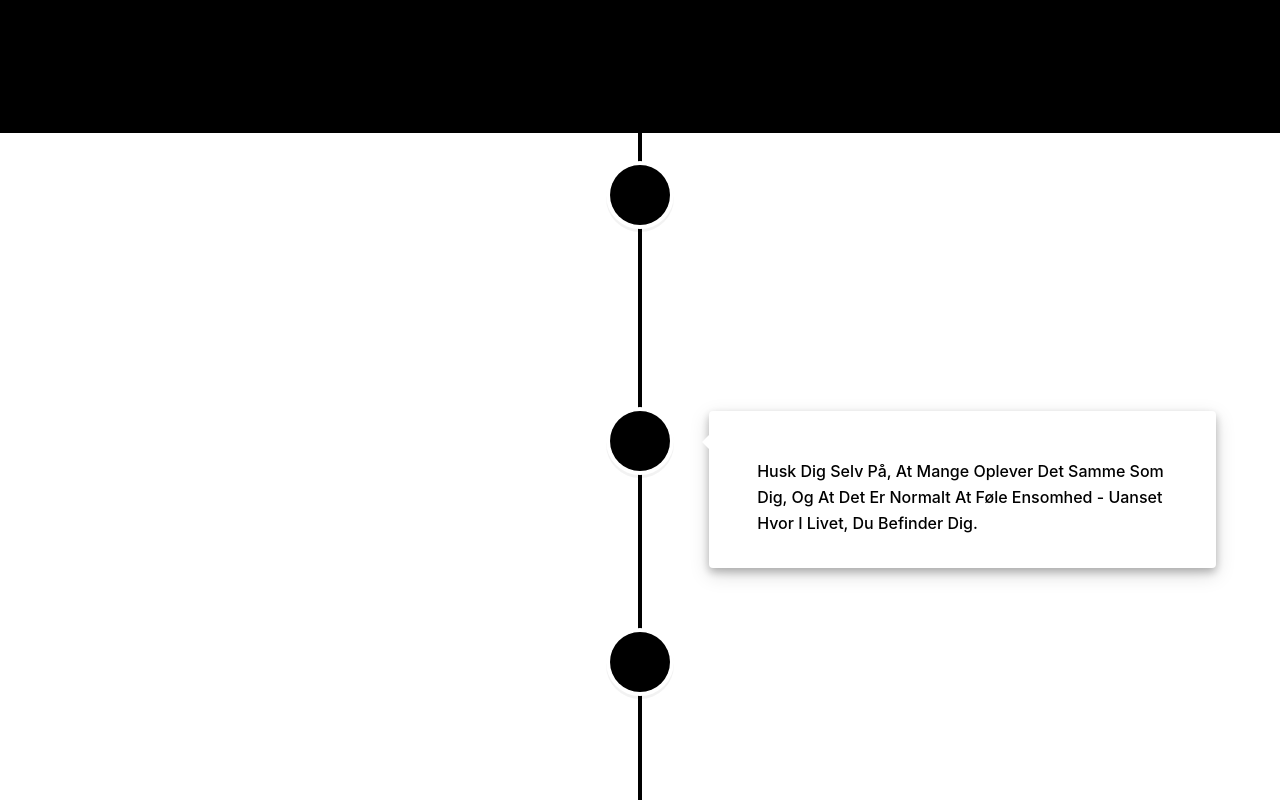
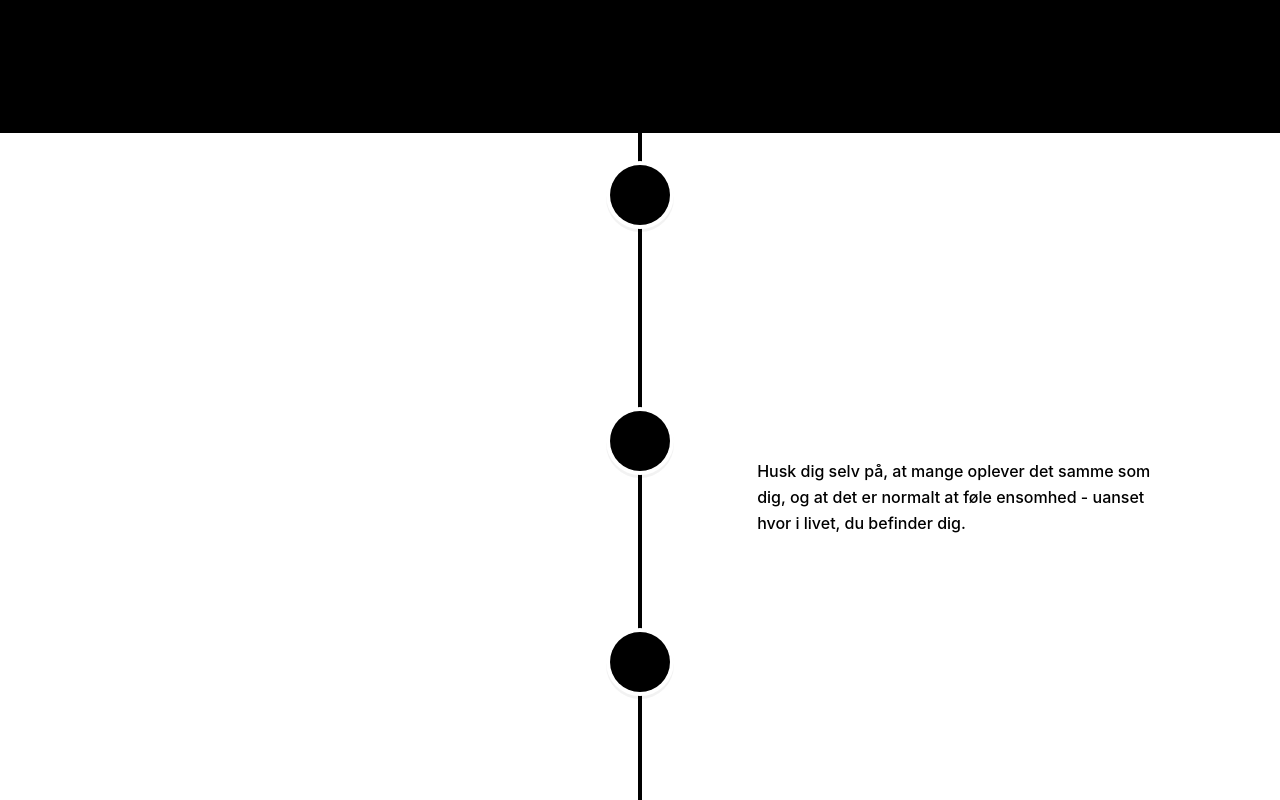
Before and after one commit to AhmedE2021/ensom-mig, a React (Create React App) app: page / in a window 1280 px wide. Shown: the part 2940-3740 px from the top of the page. Built offline with nearby package versions, Linux system fonts and the light colour scheme.

Commit message:
Update App.css

```diff
--- a/src/App.css
+++ b/src/App.css
@@ -6,8 +6,9 @@ body {
   margin: 0;
   padding: 0;
   box-sizing: border-box;
-  text-transform: capitalize;
   transition: all .2s linear;
+
+  /* border: 1px solid red; */
 }
 
 html{
@@ -19,9 +20,9 @@ h3 {
 }
 
 .vertical-timeline-element-content {
-  box-shadow: 0 0.25em 0.5em 0 rgba(0, 0, 0, 0.25),
-    0 0.4em 1.25em 0 rgba(0, 0, 0, 0.15) !important;
   padding: 2em 3em !important;
+  box-shadow: none;
+
 }
 
 .date {
```
